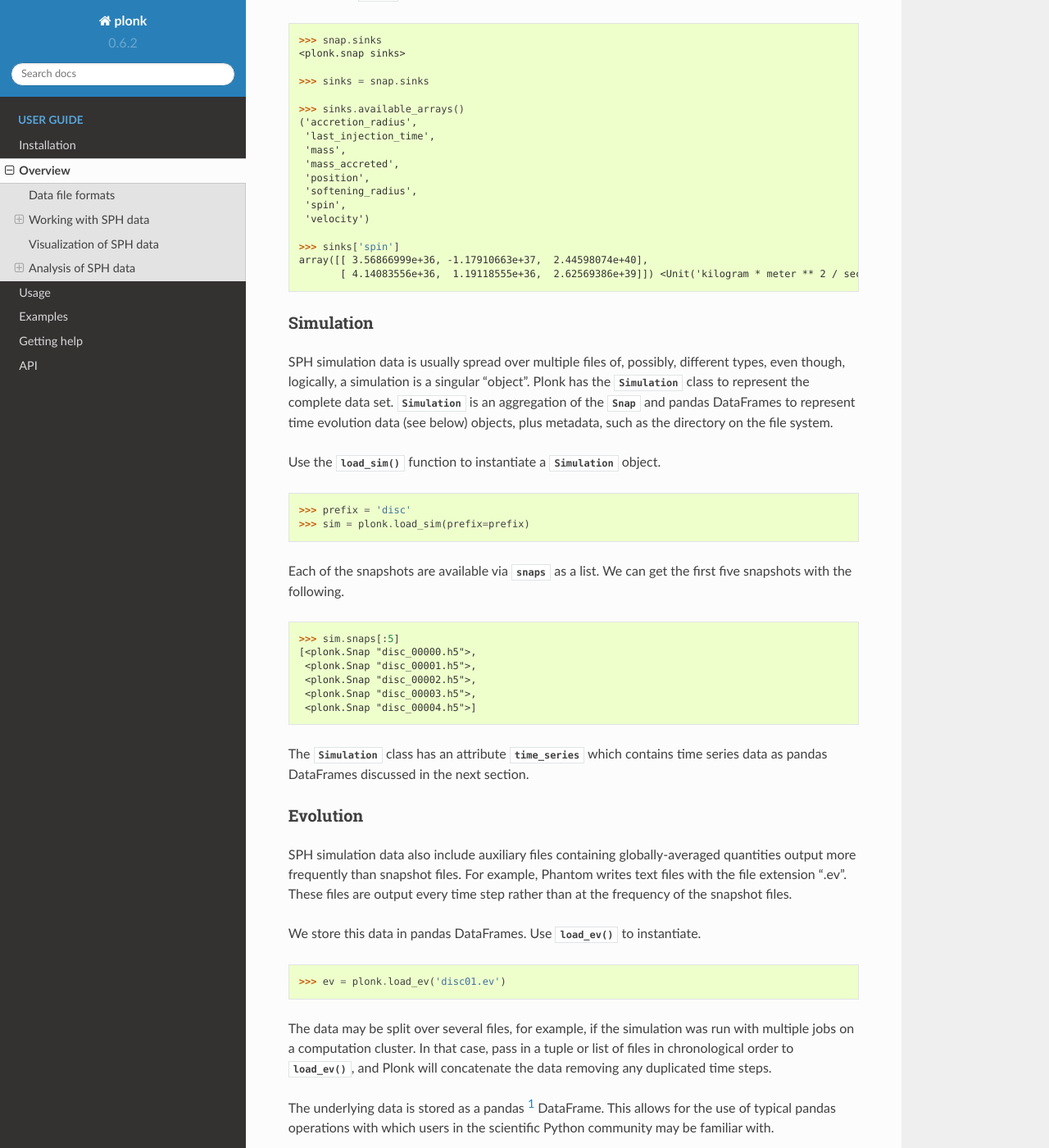
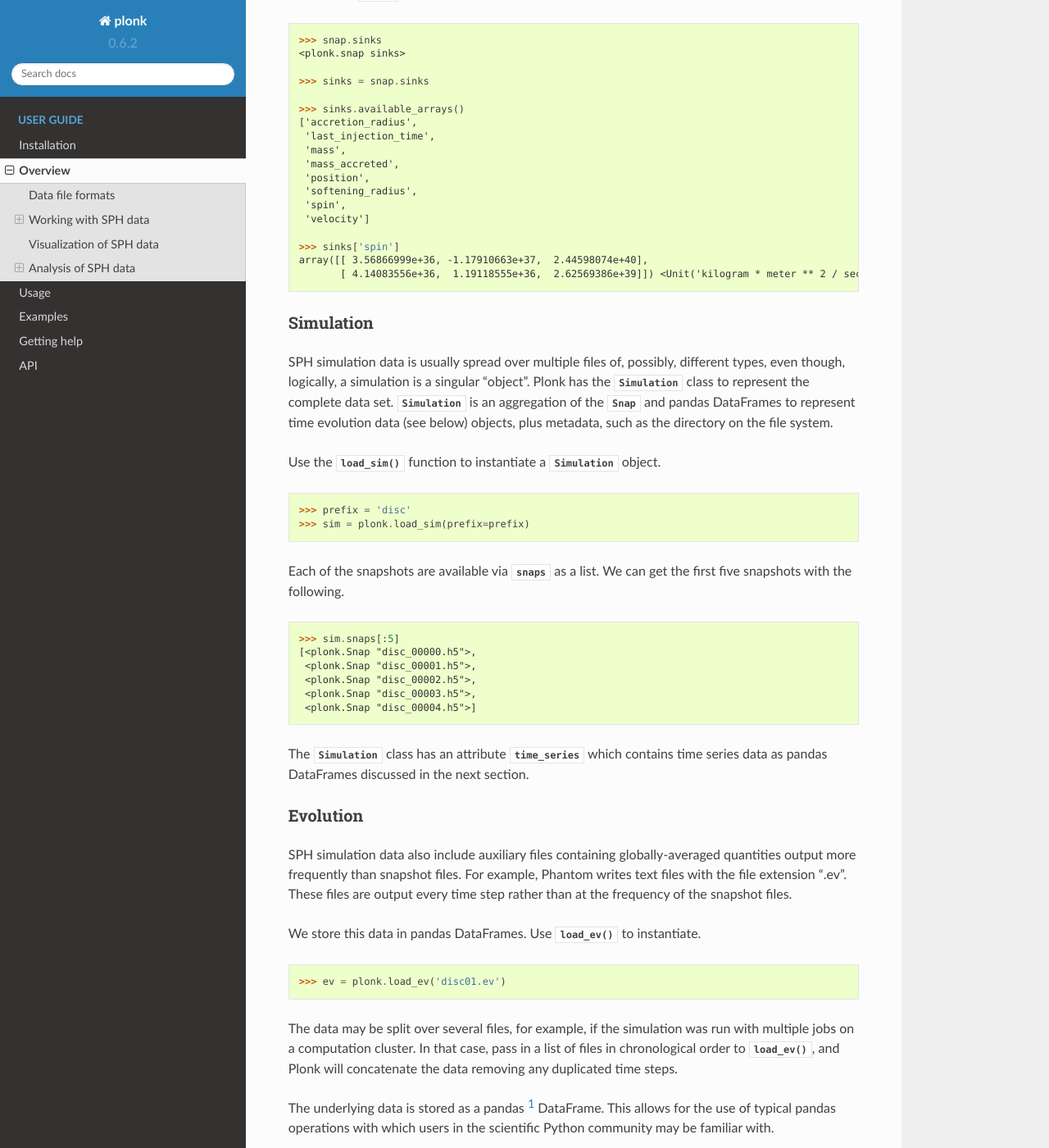
Before and after one commit to dmentipl/plonk, a Sphinx documentation site: the page built from docs/source/overview.rst, in a window 1280 px wide and 1400 px high, scrolled down 3213 px. Shown: the whole window at 82% size. Built offline with Sphinx 7.4.7 and the Read the Docs theme 2.0.0, drawn with Linux system fonts in a browser that asks for light colours; formulas are drawn with MathJax 3; some of the changed text lies outside the part shown.

Commit message:
Update docs

```diff
--- a/docs/source/api/miscellaneous.rst
+++ b/docs/source/api/miscellaneous.rst
@@ -22,7 +22,7 @@ Math
 Utils
 ~~~~~
 
-.. autofunction:: plonk.units_dict
+.. autofunction:: plonk.units_defaults
 .. automodule:: plonk.utils.utils
     :members:
 
--- a/docs/source/overview.rst
+++ b/docs/source/overview.rst
@@ -90,7 +90,7 @@ To see what arrays are loaded into memory you can use the
 .. code-block:: pycon
 
     >>> snap.loaded_arrays()
-    ('position',)
+    ['position']
 
 Use :meth:`~Snap.available_arrays` to see what arrays are available. Some of
 these arrays are stored on file, while others are computed as required.
@@ -98,7 +98,7 @@ these arrays are stored on file, while others are computed as required.
 .. code-block:: pycon
 
     >>> snap.available_arrays()
-    ('angular_momentum',
+    ['angular_momentum',
      'angular_velocity',
      'azimuthal_angle',
      'density',
@@ -128,7 +128,7 @@ these arrays are stored on file, while others are computed as required.
      'velocity',
      'velocity_divergence',
      'velocity_radial_cylindrical',
-     'velocity_radial_spherical')
+     'velocity_radial_spherical']
 
 You can also define your own alias to access arrays. For example, if you prefer
 to use the name `'coordinate'` rather than `'position',` use the
@@ -184,14 +184,14 @@ particles. They are available as an attribute :attr:`~Snap.sinks`.
     >>> sinks = snap.sinks
 
     >>> sinks.available_arrays()
-    ('accretion_radius',
+    ['accretion_radius',
      'last_injection_time',
      'mass',
      'mass_accreted',
      'position',
      'softening_radius',
      'spin',
-     'velocity')
+     'velocity']
 
     >>> sinks['spin']
     array([[ 3.56866999e+36, -1.17910663e+37,  2.44598074e+40],
@@ -249,9 +249,9 @@ We store this data in pandas DataFrames. Use :func:`load_ev` to instantiate.
     >>> ev = plonk.load_ev('disc01.ev')
 
 The data may be split over several files, for example, if the simulation was run
-with multiple jobs on a computation cluster. In that case, pass in a tuple or
-list of files in chronological order to :func:`load_ev`, and Plonk will
-concatenate the data removing any duplicated time steps.
+with multiple jobs on a computation cluster. In that case, pass in a list of
+files in chronological order to :func:`load_ev`, and Plonk will concatenate the
+data removing any duplicated time steps.
 
 The underlying data is stored as a pandas [#f1]_ DataFrame. This allows for
 the use of typical pandas operations with which users in the scientific Python
@@ -409,7 +409,7 @@ To see all available arrays on the :class:`Snap` object:
 .. code-block:: pycon
 
     >>> snap.available_arrays()
-    ('angular_momentum',
+    ['angular_momentum',
      'angular_velocity',
      'azimuthal_angle',
      'density',
@@ -439,7 +439,7 @@ To see all available arrays on the :class:`Snap` object:
      'velocity',
      'velocity_divergence',
      'velocity_radial_cylindrical',
-     'velocity_radial_spherical')
+     'velocity_radial_spherical']
 
 You can create a new, derived array on the particles as follows.
 
@@ -512,10 +512,10 @@ methods.
 .. code-block:: pycon
 
     >>> prof.loaded_profiles()
-    ('number', 'radius', 'size')
+    ['number', 'radius', 'size']
 
     >>> prof.available_profiles()
-    ('angular_momentum_mag',
+    ['angular_momentum_mag',
      'angular_momentum_phi',
      'angular_momentum_theta',
      'angular_momentum_x',
@@ -572,7 +572,7 @@ methods.
      'velocity_radial_spherical',
      'velocity_x',
      'velocity_y',
-     'velocity_z')
+     'velocity_z']
 
 To load a profile, simply call it.
 
@@ -611,13 +611,13 @@ and puts them into the DataFrame with units indicated in brackets.
 
 .. code-block:: pycon
 
-    >>> profiles = (
+    >>> profiles = [
     ...    'radius',
     ...    'angular_momentum_phi',
     ...    'angular_momentum_theta',
     ...    'surface_density',
     ...    'scale_height',
-    ... )
+    ... ]
     >>> df = prof.to_dataframe(columns=profiles)
     >>> df
           radius [m]  angular_momentum_phi [rad]  angular_momentum_theta [rad]  surface_density [kg / m ** 2]  scale_height [m]
--- a/docs/source/usage.analysis.rst
+++ b/docs/source/usage.analysis.rst
@@ -140,7 +140,7 @@ A :class:`Profile` allows for creating a 1-dimensional profile through the
     >>> prof = plonk.load_profile(snap)
 
     >>> prof.available_profiles()
-    ('angular_momentum_mag',
+    ['angular_momentum_mag',
      'angular_momentum_phi',
      'angular_momentum_theta',
      'angular_momentum_x',
@@ -197,7 +197,7 @@ A :class:`Profile` allows for creating a 1-dimensional profile through the
      'velocity_radial_spherical',
      'velocity_x',
      'velocity_y',
-     'velocity_z')
+     'velocity_z']
 
     >>> prof['surface_density']
     array([0.12710392, 0.28658185, 0.40671266, 0.51493316, 0.65174709,
```
Also changed, not shown: docs/source/usage.data.rst (+4 -4 lines).
